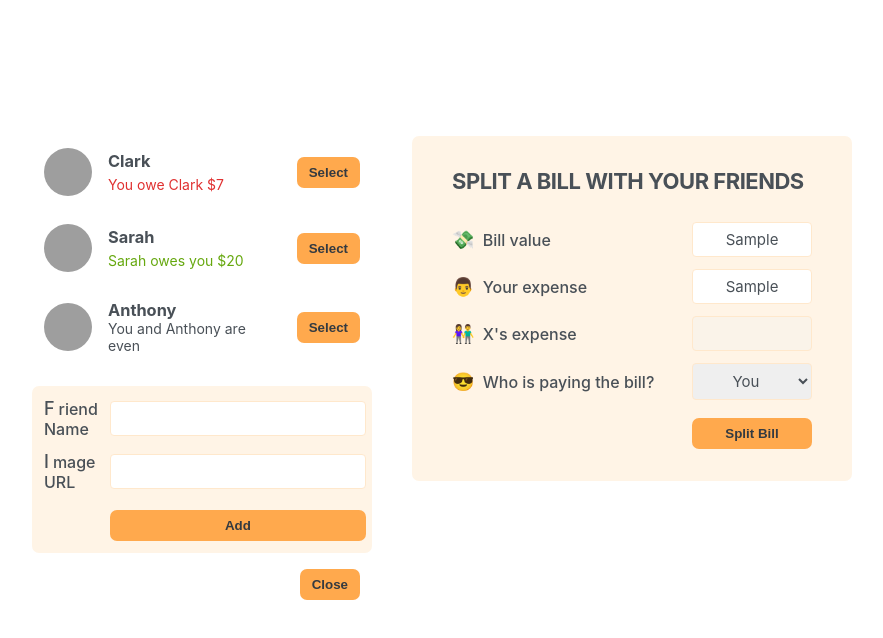
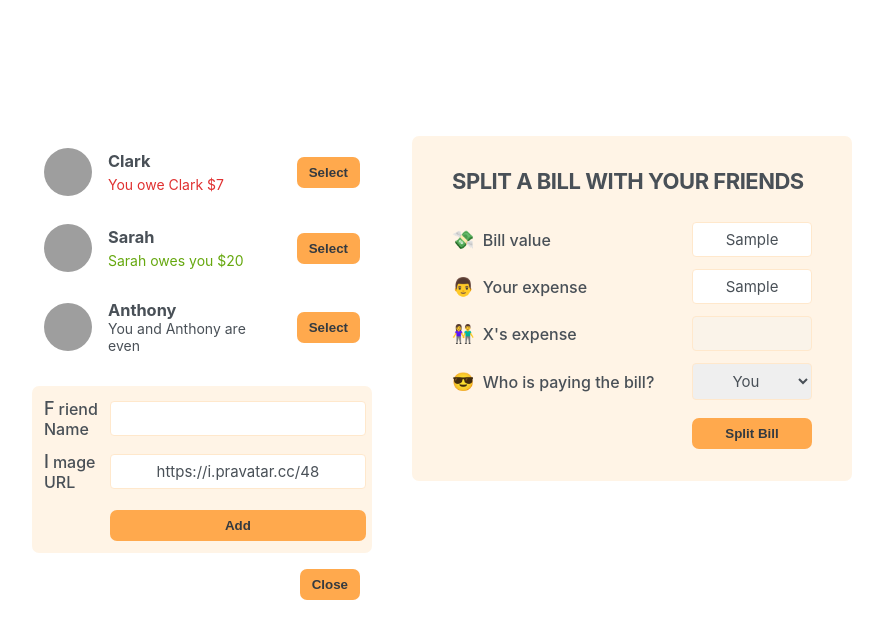
Before and after one commit to Erson1989x/Eat-and-Split, a React (Vite) app: page / in a window 1280 px wide. Both pictures are taken after typing "Sample", "Sample" into the empty fields and a click on the button "Add Friend". Shown: the top 638 px of the page, without its empty margins (198-1081 px from the left). Built offline with nearby package versions, Linux system fonts and the light colour scheme; grey boxes are pictures that could not be loaded.

Commit message:
progress

```diff
--- a/src/components/Button/Button.jsx
+++ b/src/components/Button/Button.jsx
@@ -1,6 +1,6 @@
 import React from 'react'
 
-const Button = ( { children, onClick } ) => {
+const Button = ( { children, onClick = () => {} } ) => {
   return (
     <button className="button" onClick = {() => onClick()}>{children}</button>
   )
--- a/src/components/FormAddFriend/FormAddFriend.jsx
+++ b/src/components/FormAddFriend/FormAddFriend.jsx
@@ -1,13 +1,36 @@
 import React from 'react'
 import Button from '../Button/Button'
+import { useState } from 'react'
 
 const FormAddFriend = () => {
+  const [name, setName] = useState('')
+  const [image, setImage] = useState('https://i.pravatar.cc/48')
+
+  const handleSubmit = (e) => {
+    e.preventDefault()
+
+    if (!name || !image) return
+
+    const id = crypto.randomUUID()
+    const newFriend = {
+      name,
+      image: `${image}?=${id}`,
+      balance: 0,
+      id,
+    }
+
+    setName('')
+    setImage('https://i.pravatar.cc/48')
+
+    console.log(newFriend)
+  }
+
   return (
-    <form className="form-add-friend">
+    <form className="form-add-friend" onSubmit={handleSubmit}>
       <label htmlFor="name">Friend Name</label>
-      <input type="text" id="name" />
+      <input type="text" value={name} onChange={(e)=> setName(e.target.value)}/>
       <label htmlFor="image">Image URL</label>
-      <input type="text" id="image" />
+      <input type="text" value={image} onChange={(e) => setImage(e.target.value)} />
       <Button>Add</Button>
     </form>
   )
```
